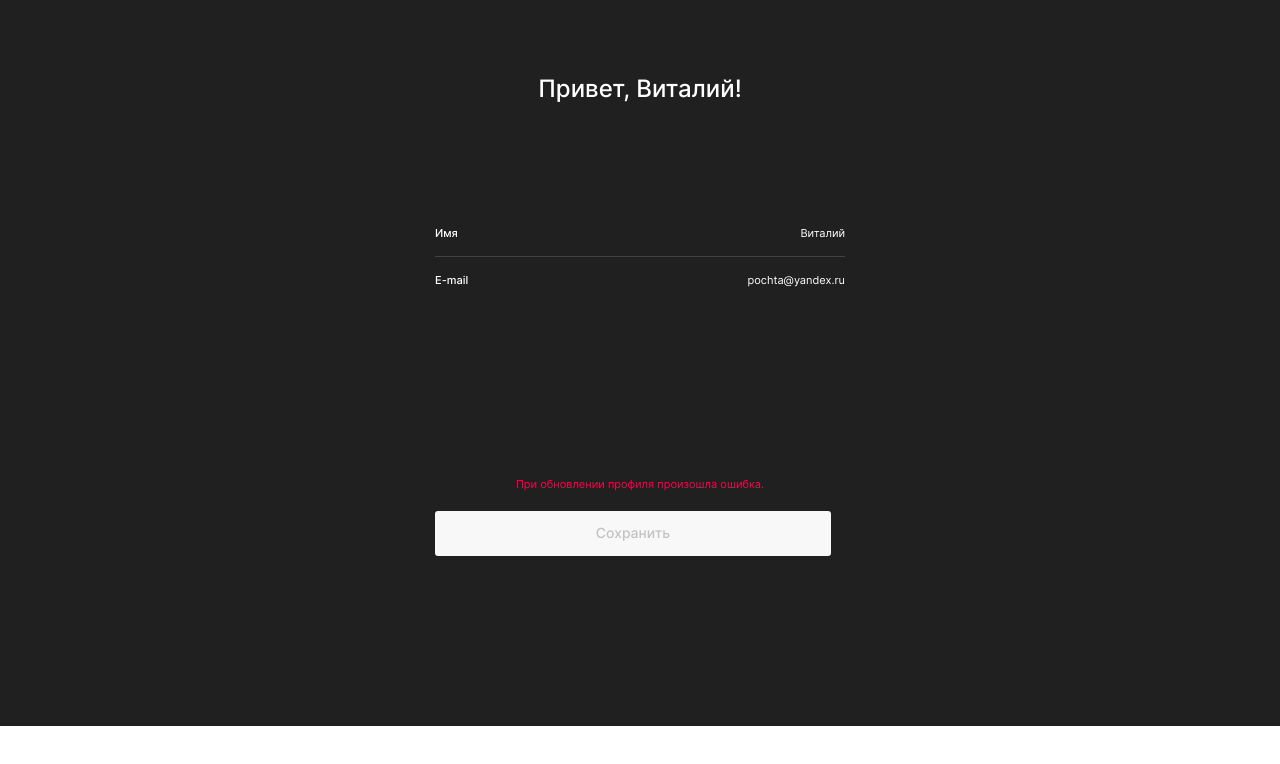
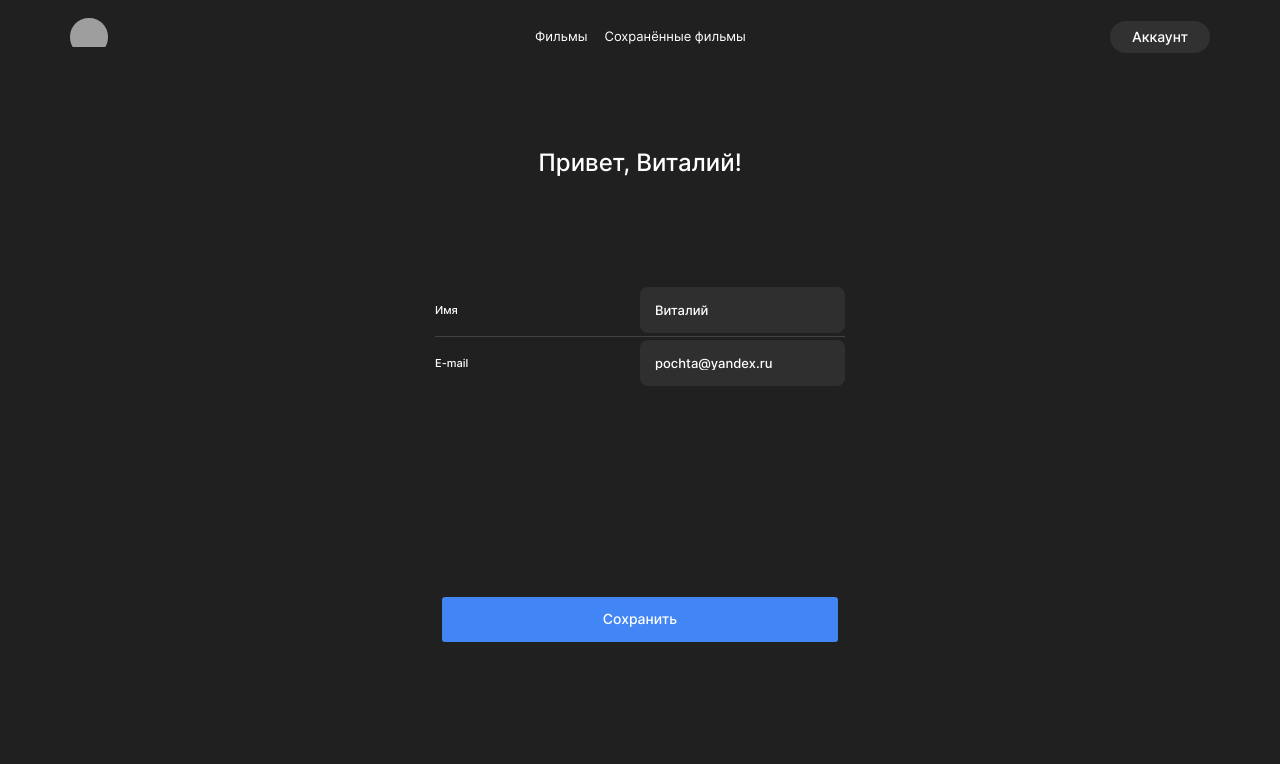
Before and after one commit to Yuliya-Lov/movies-explorer-frontend, a React (Create React App) app: page /profile in a window 1280 px wide. Both pictures are taken after a click on the button "Редактировать". Shown: the top 764 px of the page. Built offline with nearby package versions, Linux system fonts and the light colour scheme; grey boxes are pictures that could not be loaded.

Commit message:
fix: autofill

```diff
--- a/src/components/AboutMe/AboutMe.js
+++ b/src/components/AboutMe/AboutMe.js
@@ -12,7 +12,7 @@ function AboutMe(props) {
           <h3 className='about-me__info-title'>Юлия</h3>
           <p className='about-me__brief'>Фронтенд-разработчик, 37 лет</p>
           <p className='about-me__description'>
-            Я живу в Санкт-Петербурге со свои мужем и детьми. Последние 7 лет работала в продажах, на должности руководителя отдела поняла поняла, что хочу сменить свое направление деятельности и выбрала веб-разработку. После окончания курса по веб-разработке я планирую найти работу по этой специальности.
+            Я живу в Санкт-Петербурге со своим мужем и детьми. Последние 7 лет работала в продажах, на должности руководителя отдела поняла поняла, что хочу сменить свое направление деятельности и выбрала веб-разработку. После окончания курса по веб-разработке я планирую найти работу по этой специальности.
             </p>
           <a className='about-me__git-link' target='blank' href='https://github.com/Yuliya-Lov'>Github</a>
         </div>
--- a/src/components/App/App.js
+++ b/src/components/App/App.js
@@ -6,7 +6,6 @@ import Header from '../Header/Header.js';
 import Main from '../Main/Main.js';
 import Movies from '../Movies/Movies.js';
 import SavedMovies from '../SavedMovies/SavedMovies.js';
-import FormHeader from '../FormHeader/FormHeader.js';
 import Register from '../Register/Register.js';
 import Login from '../Login/Login.js';
 import Profile from '../Profile/Profile.js';
@@ -18,7 +17,7 @@ import PageNotFound from '../PageNotFound/PageNotFound';
 function App() {
   const location = useLocation();
   const navigate = useNavigate();
-  const [isLoggedIn, setIsLoggedIn] = React.useState(false);
+  const [isLoggedIn, setIsLoggedIn] = React.useState(true);
   const [isMobile, setIsMobile] = React.useState(false);
   const [isPopupWithNavOpen, setIsPopupWithNavOpen] = React.useState(false);
   const [isInfoTooltipOpen, setIsInfoTooltipOpen] = React.useState(false);
@@ -29,6 +28,7 @@ function App() {
     {
       name: 'Виталий',
       email: 'pochta@yandex.ru',
+      password: ''
     })
 
   function handleNavClick() {
@@ -54,15 +54,43 @@ function App() {
   };
 
   const pathWithoutFooTer = (location.pathname === '/profile') ||
-    (location.pathname === '/*');
+    (location.pathname === '/*') || (location.pathname === '/signup') || (location.pathname === '/signin');
 
-  const pathWithoutHeader = (location.pathname !== '/signup') || (location.pathname !== '/signin') || (location.pathname !== '/*')
+  const pathWithoutHeader = (location.pathname === '/signup') || (location.pathname === '/signin') || (location.pathname === '/*')
 
 
   React.useEffect(() => {
     window.addEventListener("resize", handleResize);
     handleResize();
   }, []);
+
+  function onRegister() {
+    navigate('/signin', { replace: true });
+  }
+
+  function onLogin(data) {
+    console.log(data);
+    setCurrentUser({
+      ...currentUser,
+      email: data.email,
+      password: data.password,
+    });
+    setIsLoggedIn(true);
+    navigate('/', { replace: true });
+  }
+
+  function updateUserInfo(data) {
+    setCurrentUser({
+      ...currentUser,
+      email: data.email,
+      name: data.name,
+    });
+  }
+
+
+  React.useEffect(() => {
+    closeAllPopups();
+  }, [location]);
 
   return (
     <div className="root">
@@ -73,9 +101,9 @@ function App() {
         <Route path='/' element={<Main />} />
         <Route path='/movies' element={<Movies />} />
         <Route path='/saved-movies' element={<SavedMovies />} />
-        <Route path='/profile' element={<Profile currentUser={currentUser} />} />
-        <Route path='/signin' element={<Login />} />
-        <Route path='/signup' element={<Register />} />
+        <Route path='/profile' element={<Profile currentUser={currentUser} handleExit={handleChangeIsLogged} onUpdate={updateUserInfo}/>} />
+        <Route path='/signin' element={<Login handleSubmit={onLogin} />} />
+        <Route path='/signup' element={<Register handleSubmit={onRegister} />} />
         <Route path='/*' element={<PageNotFound />} />
       </Routes>
       {isLoggedIn && !pathWithoutFooTer && <Footer />}
--- a/src/components/ControlledInput/ControlledInput.css
+++ b/src/components/ControlledInput/ControlledInput.css
@@ -4,6 +4,12 @@
   display: flex;
   flex-direction: column;
   gap: 10px;
+}
+
+.controlled-input_slim {
+  min-height: 40px;
+  gap: 0;
+  margin: 3px 0;
 }
 
 .controlled-input__label {
@@ -28,6 +34,18 @@
   font-weight: 500;
 }
 
+/* .controlled-input__input:-webkit-autofill {
+  transition: all 5000s ease-in-out 0s;
+} */
+
+.controlled-input__input:disabled {
+  color: #FFF;
+  border: none;
+  font-weight: 400;
+  text-align: end;
+  background-color: transparent;
+}
+
 .controlled-input__input_error-value {
   color: #EE3465;
 }
--- a/src/components/ControlledInput/ControlledInput.js
+++ b/src/components/ControlledInput/ControlledInput.js
@@ -1,9 +1,9 @@
 import React from 'react';
 import './ControlledInput.css';
 
-function ControlledInput({ id, type, labelName, placeHolder, value, onChange }) {
+function ControlledInput({ id, type, labelName, placeHolder, value, onChange, isDisabled, slim}) {
   return (
-    <div className='controlled-input'>
+    <div className={`controlled-input ${slim && 'controlled-input_slim'}`}>
       <label
         htmlFor={id}
         className='controlled-input__label'
@@ -13,10 +13,12 @@ function ControlledInput({ id, type, labelName, placeHolder, value, onChange })
         type={type}
         id={id}
         value={value}
+        disabled={isDisabled}
         onChange={onChange}
-        className='controlled-input__input' />
-      <span
-        className="controlled-input__error" />
+        className='controlled-input__input'
+        autocomplete="off"/>
+      {!slim && <span
+        className="controlled-input__error" />}
     </div>
   );
 }
--- a/src/components/FormHeader/FormHeader.css
+++ /dev/null
@@ -1,29 +0,0 @@
-.form-header {
-  margin-top: 70px;
-  width: 100%;
-  max-width: 396px;
-  display: flex;
-  flex-direction: column;
-  align-items: flex-start;
-}
-
-.form-header__logo {
-  margin: 0;
-  padding: 0;
-  width: 38px;
-  height: 38px;
-  object-fit: contain;
-}
-
-@media screen and (max-width: 790px) {
-  .form-header {
-    margin-top: 232px;
-  }
-}
-
-@media screen and (max-width: 600px) {
-  .form-header {
-    margin-top: 56px;
-    align-items: center;
-  }
-}
--- a/src/components/FormHeader/FormHeader.js
+++ /dev/null
@@ -1,13 +0,0 @@
-import React from 'react';
-import './FormHeader.css';
-import logo from '../../images/logo.svg';
-
-function FormHeader() {
-  return (
-    <header className='form-header'>
-      <img src={logo} className='form-header__logo' alt='Логотип' ></img>
-    </header>
-  );
-}
-
-export default FormHeader;
--- a/src/components/Login/Login.js
+++ b/src/components/Login/Login.js
@@ -1,12 +1,12 @@
 import React from 'react';
 import EntrySection from '../EntrySection/EntrySection';
 
-function Login({buttonAction}) {
+function Login({ handleSubmit }) {
   return (
     <EntrySection
       greeting='Рады видеть!'
       buttonText='Войти'
-      buttonAction={buttonAction}
+      buttonAction={handleSubmit}
       redirectionText='Ещё не зарегистрированы?'
       linkName='Регистрация' linkPath='/signup' />
   );
--- a/src/components/Profile/Profile.js
+++ b/src/components/Profile/Profile.js
@@ -2,30 +2,70 @@ import React, { useState } from 'react';
 import { useNavigate } from 'react-router-dom';
 import './Profile.css';
 import SubmitButton from '../SubmitButton/SubmitButton';
+import ControlledInput from '../ControlledInput/ControlledInput';
 
-function Profile({ currentUser }) {
+function Profile({ currentUser, handleExit, onUpdate }) {
   const navigate = useNavigate();
   const [isEditMode, setIsEditMode] = useState(false);
+  const [userInfo, setUserInfo] = React.useState(
+    {
+      name: currentUser.name,
+      email: currentUser.email,
+    });
+
+  function handleInputChange(e) {
+    setUserInfo({
+      ...userInfo,
+      [e.target.id]: e.target.value
+    })
+  }
+
+  function handleSubmit(e) {
+    e.preventDefault();
+    console.log(userInfo);
+    setIsEditMode(false);
+    onUpdate(userInfo);
+  }
+
+  const handleExitClick = () => {
+    handleExit(false);
+    navigate('/signin', { replace: true })
+  }
   return (
     <section className='profile'>
       <h2 className='profile__greeting'>Привет, {currentUser.name}!</h2>
       <form className='profile__form'>
         <div className='profile__input-container'>
           <label className='profile__form-field profile__form-field_type_key'>Имя</label>
-          <input
-            className='profile__form-field profile__form-field_type_value' disabled={isEditMode ? false : true}
-            value={currentUser.name} />
+          <ControlledInput
+            id='name'
+            type='text'
+            labelName=''
+            placeHolder=''
+            value={userInfo.name}
+            isDisabled={!isEditMode}
+            onChange={handleInputChange}
+            slim={true} />
         </div>
         <div className='profile__input-container'>
           <label className='profile__form-field profile__form-field_type_key'>E-mail</label>
-          <input
-            className='profile__form-field profile__form-field_type_value' disabled={isEditMode ? false : true}
-            value={currentUser.email} />
+          <ControlledInput
+            id='email'
+            type='email'
+            labelName=''
+            placeHolder=''
+            value={userInfo.email}
+            isDisabled={!isEditMode}
+            onChange={handleInputChange}
+            slim={true} />
+          {/* <input
+            className='profile__form-field profile__form-field_type_value' disabled={!isEditMode}
+            value={userInfo.email} /> */}
         </div>
         {isEditMode &&
           <div className='profile__actions'>
-            <span className='profile__form-error'>При обновлении профиля произошла ошибка.</span>
-            <SubmitButton buttonText="Сохранить" isDisabled={true} />
+            <span className='profile__form-error'></span>
+            <SubmitButton buttonText="Сохранить" buttonAction={handleSubmit} isDisabled={false} />
           </div>}
       </form>
       {!isEditMode &&
@@ -38,7 +78,7 @@ function Profile({ currentUser }) {
           <button
             type='button'
             className='profile__button profile__button_type_exit'
-            onClick={() => navigate('/signup', { replace: true })}
+            onClick={handleExitClick}
           >Выйти из аккаунта</button>
         </div>
       }
--- a/src/components/Register/Register.js
+++ b/src/components/Register/Register.js
@@ -1,12 +1,12 @@
 import React from 'react';
 import EntrySection from '../EntrySection/EntrySection';
 
-function Register({ buttonAction }) {
+function Register({ handleSubmit }) {
   return (
     <EntrySection
       greeting='Добро пожаловать!'
       buttonText='Зарегистрироваться'
-      buttonAction={buttonAction}
+      buttonAction={handleSubmit}
       redirectionText='Уже зарегистрированы?'
       linkName='Войти' linkPath='/signin' />
   );
--- a/src/components/SubmitButton/SubmitButton.css
+++ b/src/components/SubmitButton/SubmitButton.css
@@ -9,6 +9,7 @@
   color: #FFF;
   font-size: 14px;
   font-weight: 500;
+  align-self: center;
   cursor: pointer;
 }
 
```
Also changed, not shown: src/components/EntrySection/EntrySection.css (+29 -4 lines), src/components/EntrySection/EntrySection.js (+6 -4 lines).
